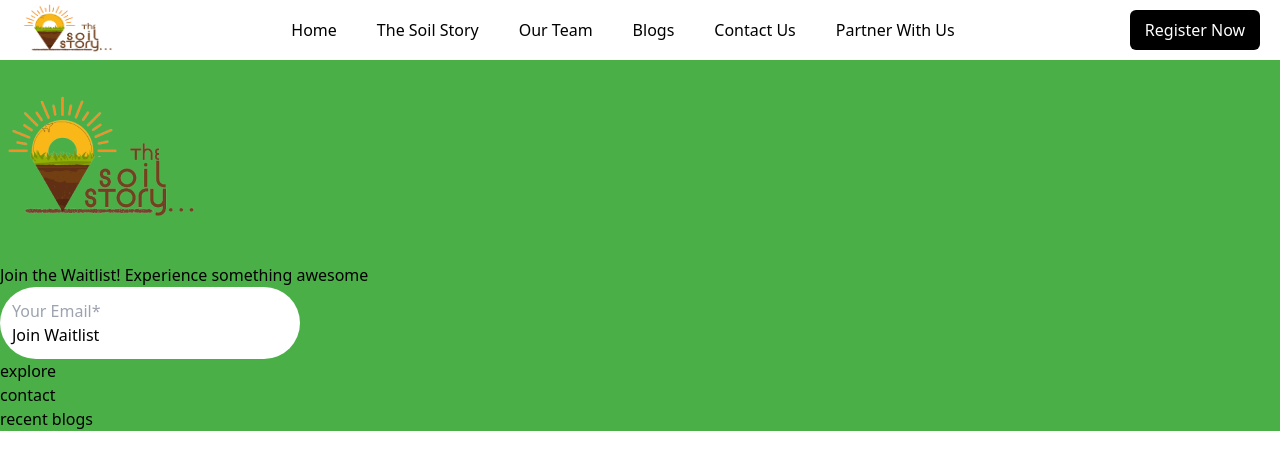
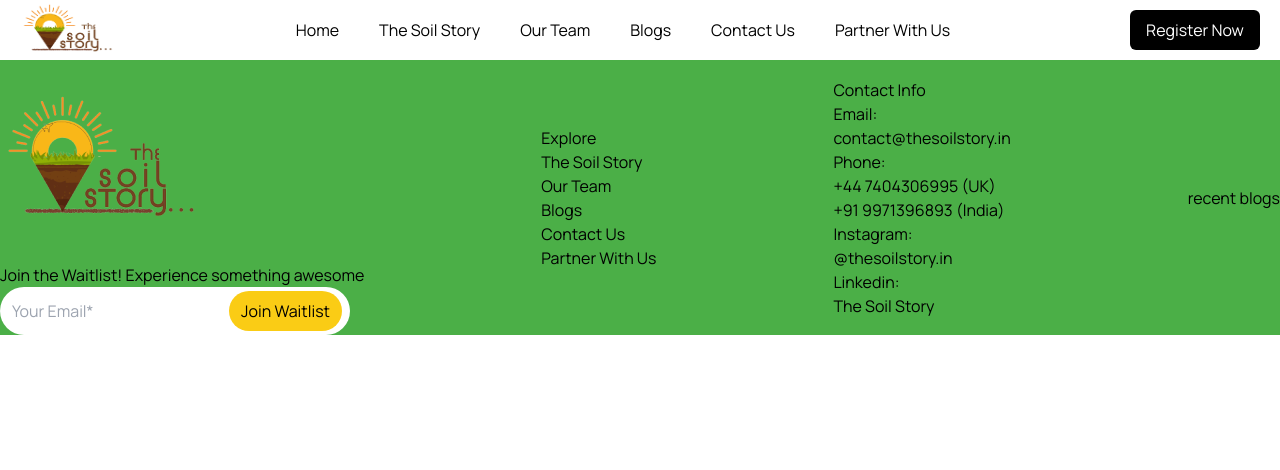
Before and after one commit to celestialeo/thesoilstory, a React (Vite) app: page / in a window 1280 px wide. Shown: the top 470 px of the page. Built offline with nearby package versions, Linux system fonts and the light colour scheme.

Commit message:
font update

```diff
--- a/src/App.css
+++ b/src/App.css
@@ -1,3 +1,6 @@
-.div{
-    display: ;
+@import url("https://fonts.googleapis.com/css2?family=Manrope:wght@200..800&display=swap");
+
+body {
+  font-family: "Manrope", sans-serif;
+  font-optical-sizing: auto;
 }
--- a/src/components/Home/HomePage.jsx
+++ b/src/components/Home/HomePage.jsx
@@ -5,6 +5,7 @@ function HomePage() {
   return (
     <div>
       <Header />
+
       <Navbar />
     </div>
   );
--- a/src/components/Navbar/Navbar.jsx
+++ b/src/components/Navbar/Navbar.jsx
@@ -2,17 +2,50 @@ import Logo from "../../assets/logo.png";
 function Navbar() {
   return (
     <>
-      <div className="bg-[#4BAF47]">
+      <div className="bg-[#4BAF47] flex justify-between items-center">
         <div>
           <img src={Logo} alt="logo" />
           <p>Join the Waitlist! Experience something awesome</p>
-          <div className="bg-white rounded-full w-[300px] py-3 px-3">
-            <input type="text" placeholder="Your Email*" />
-            <button className="bg-git init">Join Waitlist</button>
+          <div className="bg-white rounded-full w-[350px] py-1 px-2 flex justify-between">
+            <input
+              type="text"
+              placeholder="Your Email*"
+              className=" rounded-full p-1"
+            />
+            <button className="bg-yellow-400 py-2 px-3 rounded-full">
+              Join Waitlist
+            </button>
           </div>
         </div>
-        <div>explore</div>
-        <div>contact</div>
+        <div>
+          <h2>Explore</h2>
+          <p>The Soil Story</p>
+          <p>Our Team</p>
+          <p>Blogs</p>
+          <p>Contact Us</p>
+          <p>Partner With Us</p>
+        </div>
+        <div>
+          <h2>Contact Info</h2>
+          <p>
+            Email:
+            <br />
+            contact@thesoilstory.in
+          </p>
+          <p>
+            Phone:
+            <br /> +44 7404306995 (UK) <br />
+            +91 9971396893 (India)
+          </p>
+          <p>
+            Instagram:
+            <br /> @thesoilstory.in
+          </p>
+          <p>
+            Linkedin: <br />
+            The Soil Story
+          </p>
+        </div>
         <div>recent blogs</div>
       </div>
     </>
```
